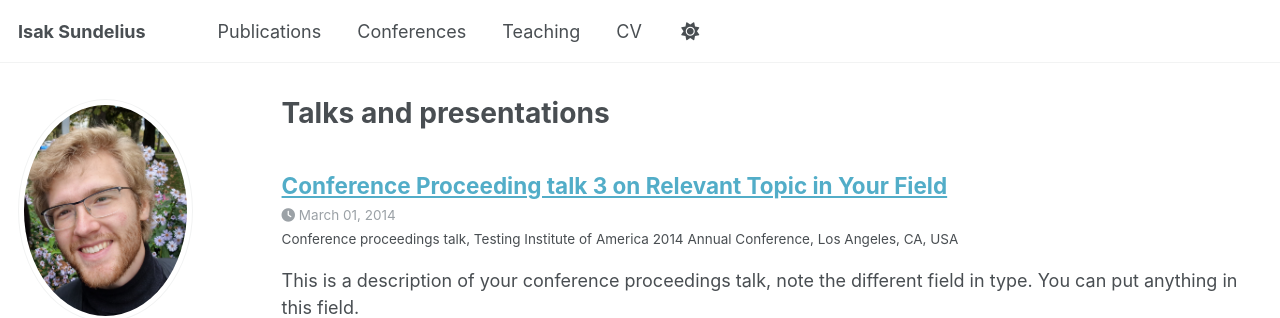
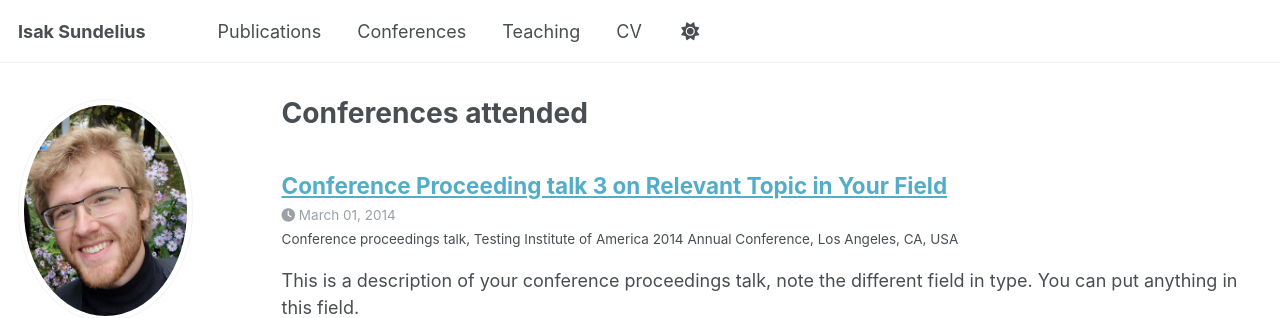
Before and after one commit to IsakSundelius/isaksundelius.github.io, a Jekyll site: the page built from _pages/talks.html, in a window 1280 px wide and 1263 px high. Shown: the top 318 px of the window. Built offline with Jekyll 4.4.1, drawn with Linux system fonts in a browser that asks for light colours.

Commit message:
Update talks.html
Changed title to "Conferences attended".

```diff
--- a/_pages/talks.html
+++ b/_pages/talks.html
@@ -1,6 +1,6 @@
 ---
 layout: archive
-title: "Talks and presentations"
+title: "Conferences attended"
 permalink: /talks/
 author_profile: true
 ---
```
